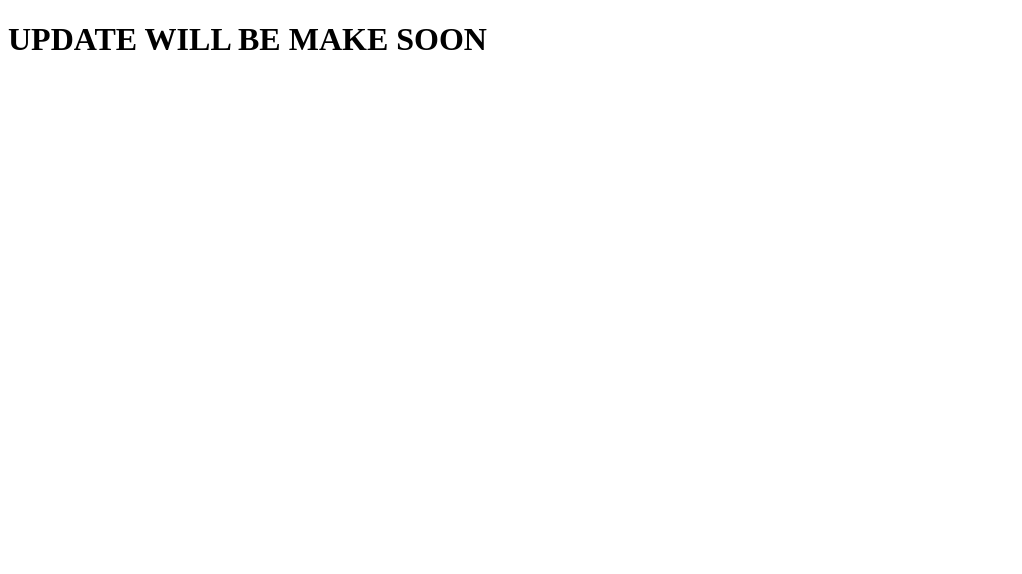
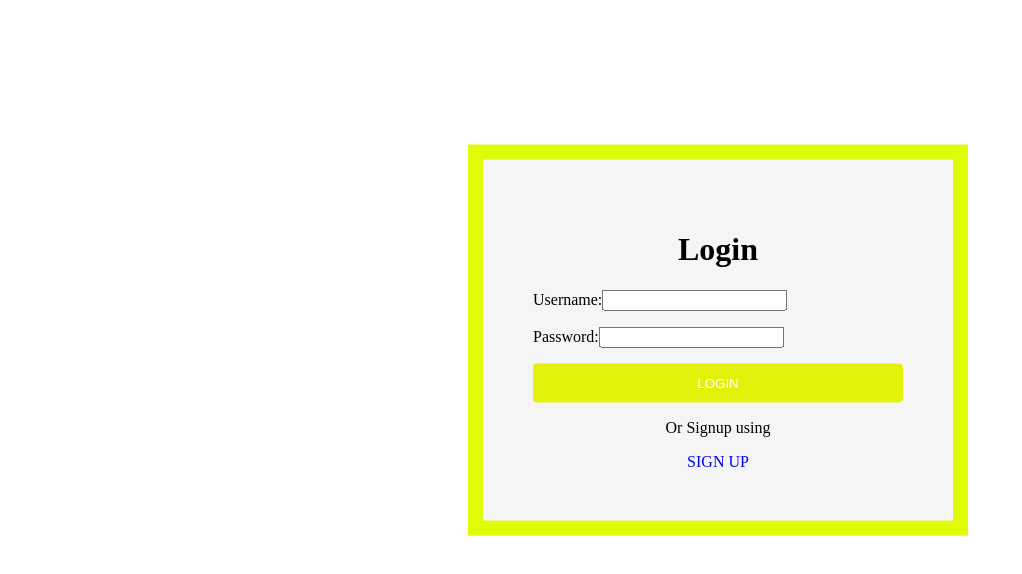
Before and after one commit to Anubhab2003/PortFolio, a plain HTML site: page login.html in a window 1280 px wide. Shown: the whole page, without its empty margins (0-1022 px from the left). Drawn offline with Linux system fonts and the light colour scheme.

Commit message:
Login page completed

```diff
--- /dev/null
+++ b/login.css
@@ -0,0 +1,39 @@
+
+.container{
+    box-sizing: border-box;
+    background-color:whitesmoke;
+    text-decoration: double;
+
+
+    width: 500px;
+    border: 15px solid rgb(222, 251, 8);
+    padding: 50px;
+    margin: 20px;
+    position: absolute;
+    left: 35%;
+    transform: translateX(-50%);
+    top:40%;
+    transform: translateY(-50%);
+}
+.main_heading{
+    text-align: center;
+}
+input[type="submit"]{
+    background-color: #e2f20a;
+    color:white;
+    padding:12px 20px;
+    border:none;
+    border-radius: 4px;
+    cursor: pointer;
+    width: 100%;
+}
+input[type="submit"]:hover{
+    background-color: orangered;
+}
+.signup {
+    text-align: center;
+    text-decoration: none;
+    /* Add these styles to move the signup link below the text */
+    display: block;
+    margin-top: 1em;
+  }
--- a/login.html
+++ b/login.html
@@ -4,10 +4,20 @@
     <meta charset="UTF-8">
     <meta name="viewport" content="width=device-width, initial-scale=1.0">
     <title>Login</title>
+    <link rel="stylesheet" href="login.css">
 </head>
 <body>
-    <H1>
-        UPDATE WILL BE MAKE SOON
-    </H1>
+    <div class="container">
+        <form action="http://localhost:3000/submit-form" methord="POST">
+            <h1 class="main_heading">Login</h1>
+            <p>Username:<input type="text"></p>
+            <p>Password:<input type="password"></p>
+
+            <input type="submit"value="LOGIN">
+
+            <p class="signup">Or Signup using</p>
+            <a align="center" class="signup" href="signup.html">SIGN UP</a>
+        </form>
+    </div>
 </body>
 </html>
```
